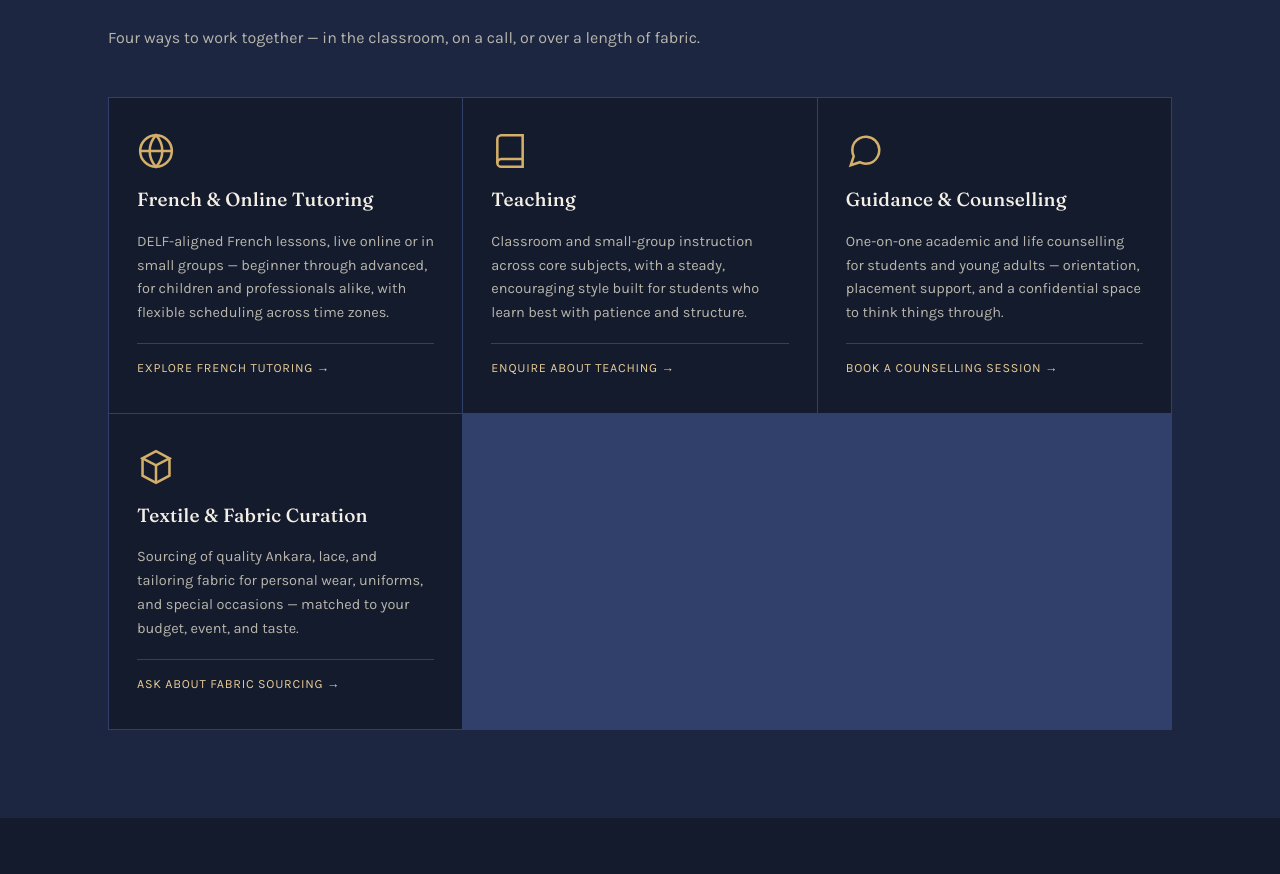
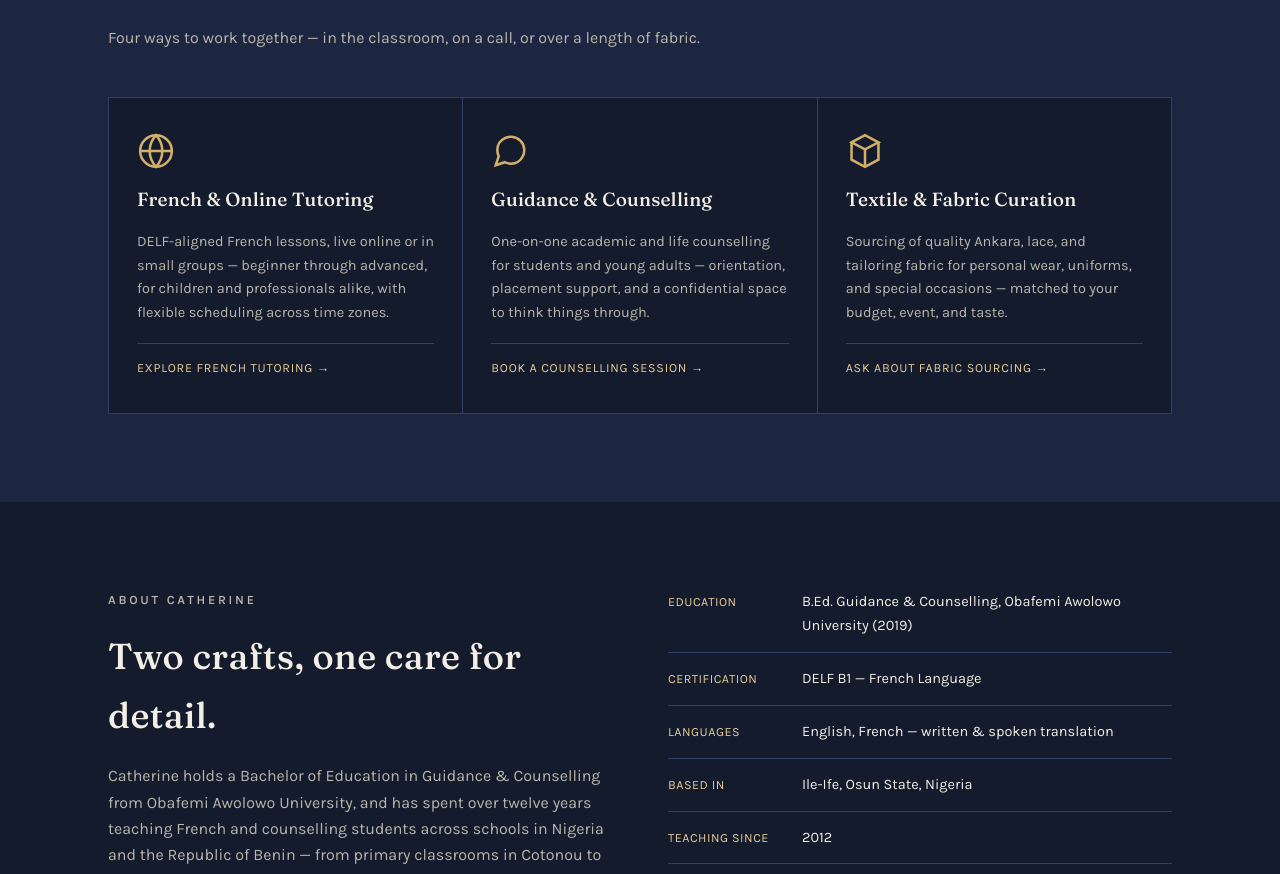
Before and after one commit to amowogbaje/personal-website, a React (Vite) app in the folder catherine/: page / in a window 1280 px wide. Shown: the part 980-1854 px from the top of the page. Built offline with nearby package versions, Linux system fonts and the light colour scheme.

Commit message:
teaching is the same as french tutoring so it is removed

```diff
--- a/catherine/src/components/Services.jsx
+++ b/catherine/src/components/Services.jsx
@@ -14,19 +14,6 @@ const SERVICES = [
       <>
         <circle cx="12" cy="12" r="10" />
         <path d="M2 12h20M12 2a15 15 0 0 1 4 10 15 15 0 0 1-4 10 15 15 0 0 1-4-10 15 15 0 0 1 4-10z" />
-      </>
-    ),
-  },
-  {
-    title: 'Teaching',
-    description:
-      'Classroom and small-group instruction across core subjects, with a steady, encouraging style built for students who learn best with patience and structure.',
-    cta: "Enquire about teaching →",
-    text: "Hi Catherine, I'm interested in your teaching services. Could you tell me more?",
-    icon: (
-      <>
-        <path d="M4 19.5A2.5 2.5 0 0 1 6.5 17H20" />
-        <path d="M6.5 2H20v20H6.5A2.5 2.5 0 0 1 4 19.5V4.5A2.5 2.5 0 0 1 6.5 2z" />
       </>
     ),
   },
```
